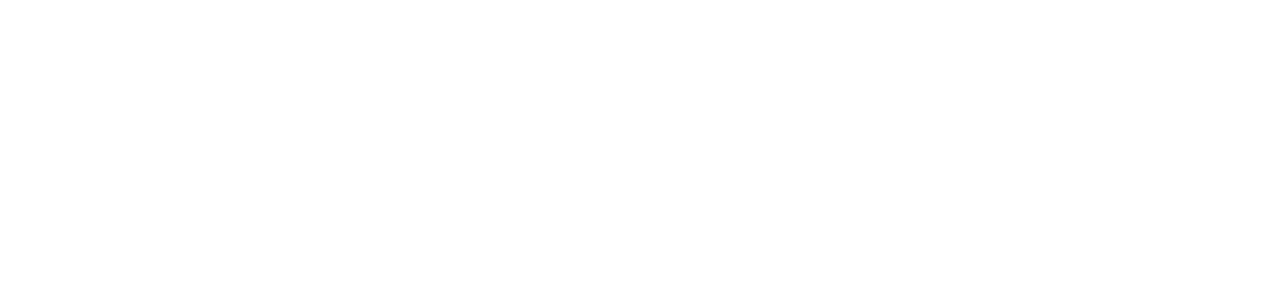
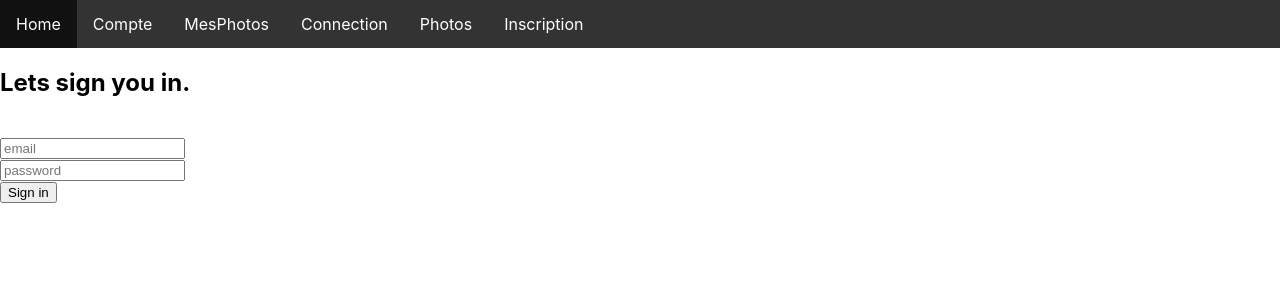
Before and after one commit to maxime-louis14/Projet_4_front, a React (Create React App) app: page /connection in a window 1280 px wide. Before the commit this address had no page. Shown: the top 300 px of the page. Built offline with nearby package versions, Linux system fonts and the light colour scheme.

Commit message:
orthographe

```diff
--- a/src/index.js
+++ b/src/index.js
@@ -11,7 +11,7 @@
 import Compte from "./pages/Compte";
 import Layout from "./pages/Layout";
 import Inscription from "./pages/inscription";
-import Connextion from "./pages/connextion";
+import Connection from "./pages/connection";
 import Photos from "./pages/Photos";
 import "./index.css";
 import { authContext, AuthProvider } from "./Context/authContext";
@@ -26,10 +26,10 @@
           <Route index element={<Home />} />
           <Route path="/compte" element={<Compte />} />
           <Route path="/inscription" element={<Inscription />} />
-          <Route path="/connextion" element={<Connextion />} />
+          <Route path="/connection" element={<Connection />} />
           <Route
             path="/photos"
-            element={auth ? <Photos /> : <Navigate to="/connextion" />}
+            element={auth ? <Photos /> : <Navigate to="/connection" />}
           />
         </Route>
       </Routes>
--- a/src/pages/Layout.js
+++ b/src/pages/Layout.js
@@ -1,7 +1,6 @@
 import { useEffect, useState, createContext, useContext } from "react";
 import { Outlet, Link } from "react-router-dom";
 import { authContext } from "../Context/authContext";
-
 
 const Layout = () => {
   const { auth, setAuth } = useContext(authContext);
@@ -19,7 +18,7 @@
             <Link to="/photos">MesPhotos</Link>
           </li>
           <li>
-            <Link to="/connextion">Connextion</Link>
+            <Link to="/connection">Connection</Link>
           </li>
           <li>
             <Link to="/photos">Photos</Link>
--- a/src/pages/connextion.js
+++ b/src/pages/connection.js
@@ -4,7 +4,7 @@
 import * as Yup from "yup";
 import { authContext } from "../Context/authContext";
 
-const Connextion = ({ token, setToken }) => {
+const Connection = ({ token, setToken }) => {
   useEffect(() => {
     console.log("hello");
   }, []);
@@ -66,4 +66,4 @@
   );
 };
 
-export default Connextion;
+export default Connection;
```
